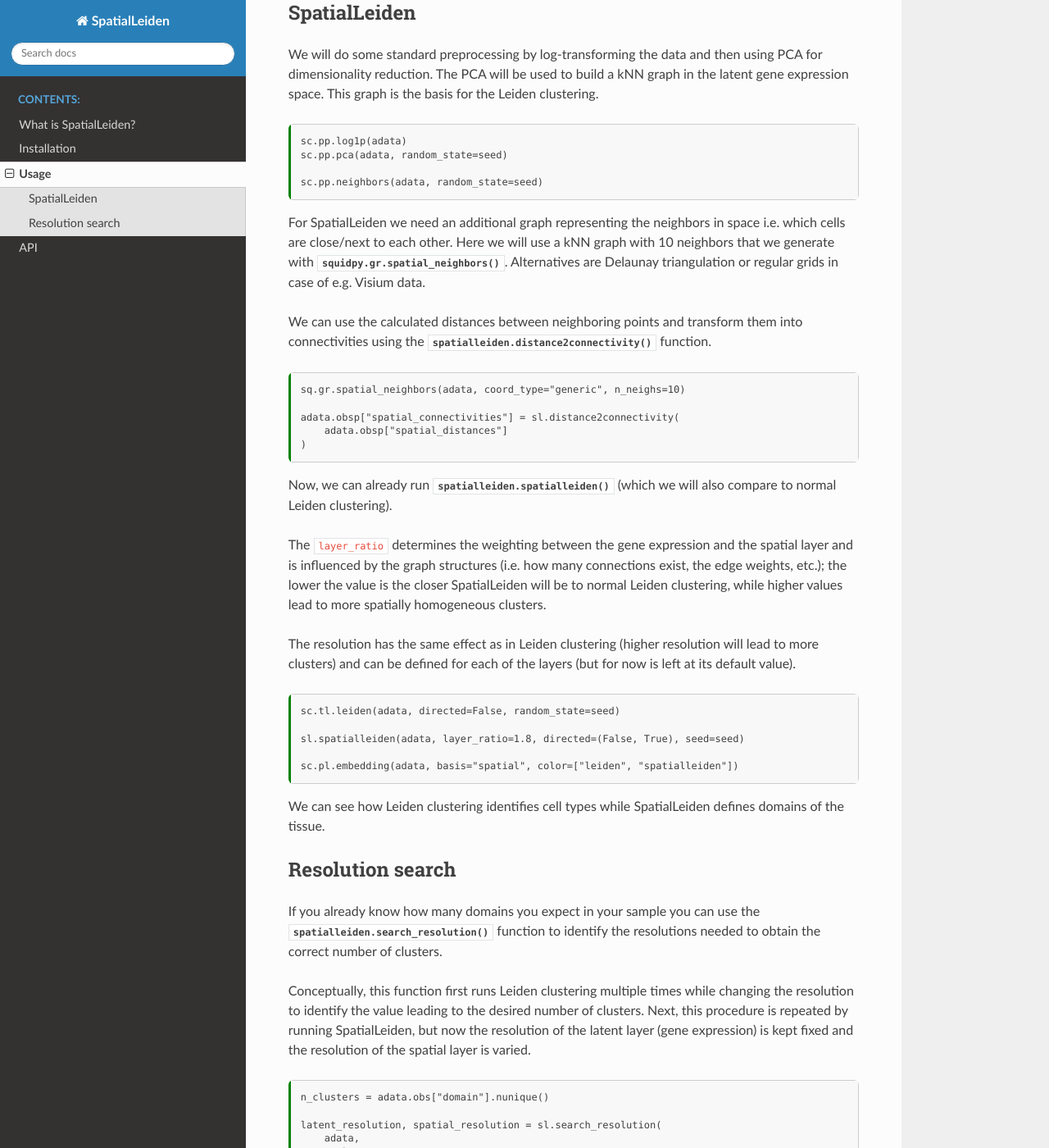
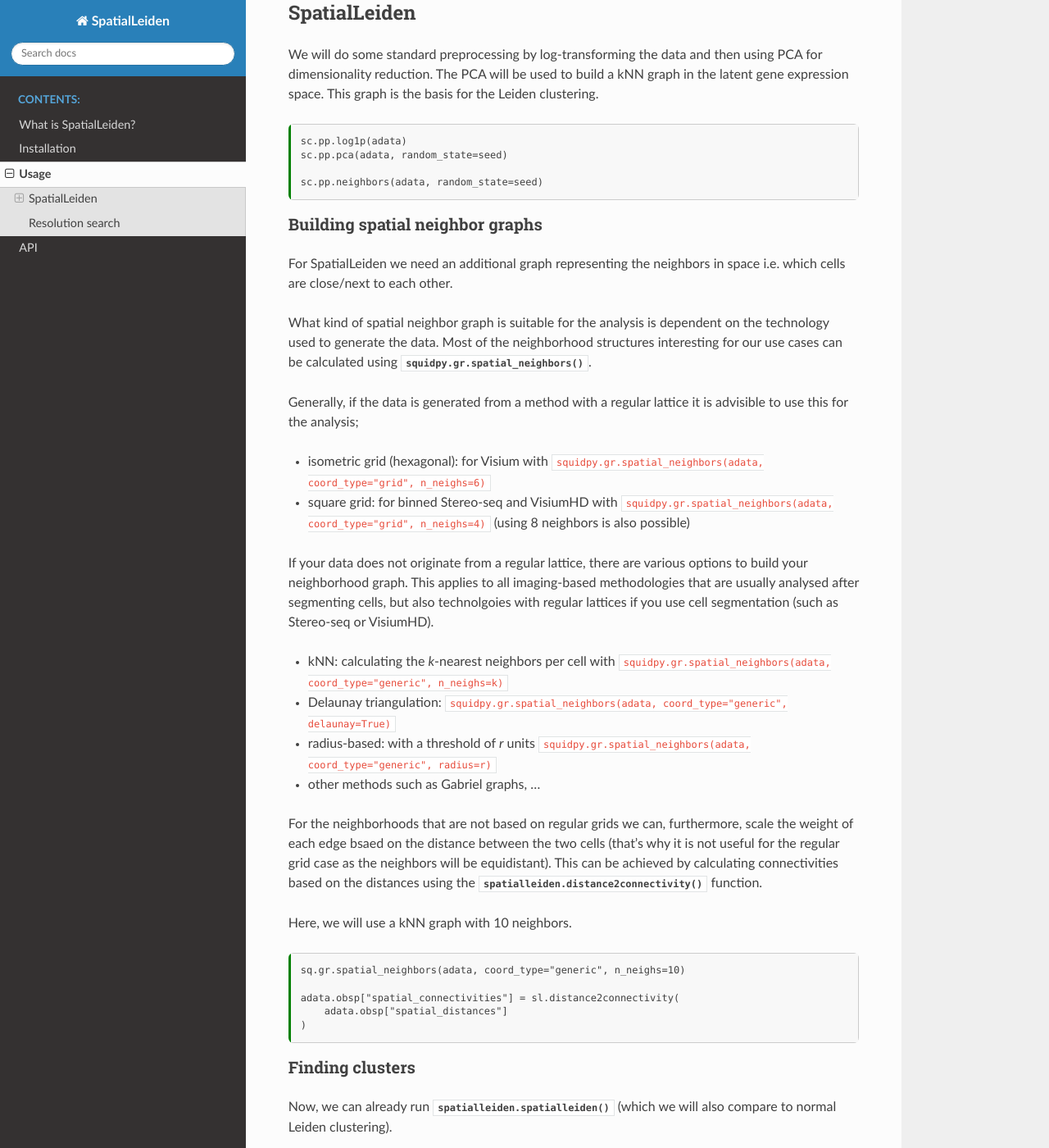
Before and after one commit to HiDiHlabs/SpatialLeiden, a Sphinx documentation site: the page built from docs/source/usage.md, in a window 1280 px wide and 1400 px high, scrolled down 582 px. Shown: the whole window at 82% size. Built offline with Sphinx 7.4.7 and the Read the Docs theme 3.1.0, drawn with Linux system fonts in a browser that asks for light colours; some of the changed text lies outside the part shown.

Commit message:
add docs on how to build spatial neighbors

````diff
--- a/docs/source/usage.md
+++ b/docs/source/usage.md
@@ -41,7 +46,7 @@ import squidpy as sq
 seed = 42
 ```
 
-The data set consists of 155 genes and ~5,500 cells including their annotation for cell type as well as domains.
+The data set consists of 155 genes and ~5,500 cells including their annotation for the cell type as well as domains.
 
 +++
 
@@ -56,9 +61,31 @@ sc.pp.pca(adata, random_state=seed)
 sc.pp.neighbors(adata, random_state=seed)
 ```
 
-For SpatialLeiden we need an additional graph representing the neighbors in space i.e. which cells are close/next to each other. Here we will use a kNN graph with 10 neighbors that we generate with {py:func}`squidpy.gr.spatial_neighbors`. Alternatives are Delaunay triangulation or regular grids in case of e.g. Visium data.
+### Building spatial neighbor graphs
 
-We can use the calculated distances between neighboring points and transform them into connectivities using the {py:func}`spatialleiden.distance2connectivity` function.
+For SpatialLeiden we need an additional graph representing the neighbors in space i.e.
+which cells are close/next to each other.
+
+What kind of spatial neighbor graph is suitable for the analysis is dependent on the
+technology used to generate the data. Most of the neighborhood structures interesting
+for our use cases can be calculated using {py:func}`squidpy.gr.spatial_neighbors`.
+
+Generally, if the data is generated from a method with a regular lattice it is advisible
+to use this for the analysis;
+* isometric grid (hexagonal): for Visium with `squidpy.gr.spatial_neighbors(adata, coord_type="grid", n_neighs=6)`
+* square grid: for binned Stereo-seq and VisiumHD with `squidpy.gr.spatial_neighbors(adata, coord_type="grid", n_neighs=4)` (using 8 neighbors is also possible)
+
+If your data does not originate from a regular lattice, there are various options to build your neighborhood graph.
+This applies to all imaging-based methodologies that are usually analysed after segmenting cells, but also technolgoies with regular lattices if you use cell segmentation (such as Stereo-seq or VisiumHD).
+* kNN: calculating the *k*-nearest neighbors per cell with `squidpy.gr.spatial_neighbors(adata, coord_type="generic", n_neighs=k)`
+* Delaunay triangulation: `squidpy.gr.spatial_neighbors(adata, coord_type="generic", delaunay=True)`
+* radius-based: with a threshold of *r* units `squidpy.gr.spatial_neighbors(adata, coord_type="generic", radius=r)`
+* other methods such as Gabriel graphs, ...
+
+For the neighborhoods that are not based on regular grids we can, furthermore, scale the weight of each edge bsaed on the distance between the two cells (that's why it is not useful for the regular grid case as the neighbors will be equidistant).
+This can be achieved by calculating connectivities based on the distances using the {py:func}`spatialleiden.distance2connectivity` function.
+
+Here, we will use a kNN graph with 10 neighbors.
 
 ```{code-cell} ipython3
 sq.gr.spatial_neighbors(adata, coord_type="generic", n_neighs=10)
@@ -67,6 +94,8 @@ adata.obsp["spatial_connectivities"] = sl.distance2connectivity(
     adata.obsp["spatial_distances"]
 )
 ```
+
+### Finding clusters
 
 Now, we can already run {py:func}`spatialleiden.spatialleiden` (which we will also compare to normal Leiden clustering).
 
````
Also changed, not shown: other parts of docs/source/usage.md (+5 -0 lines).
